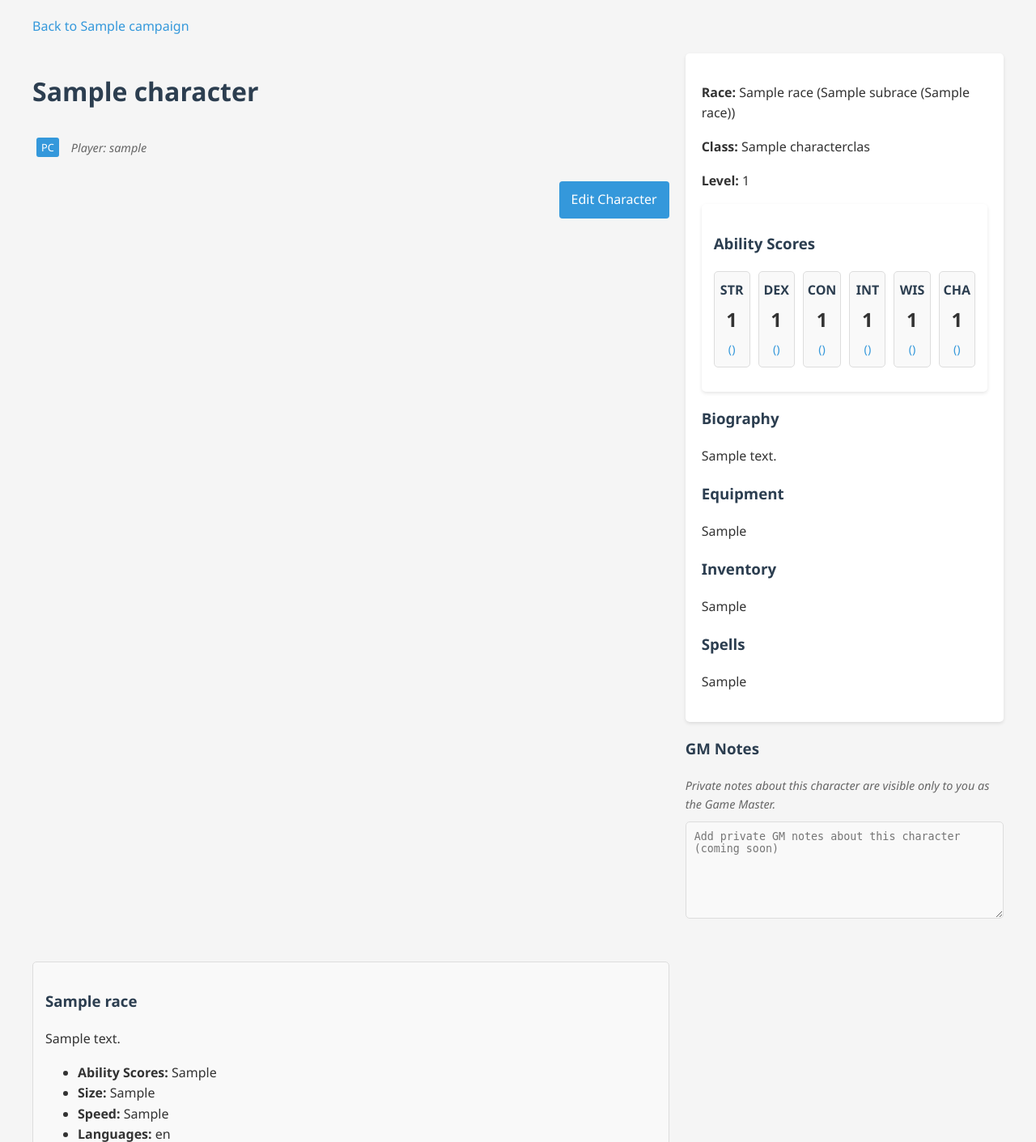
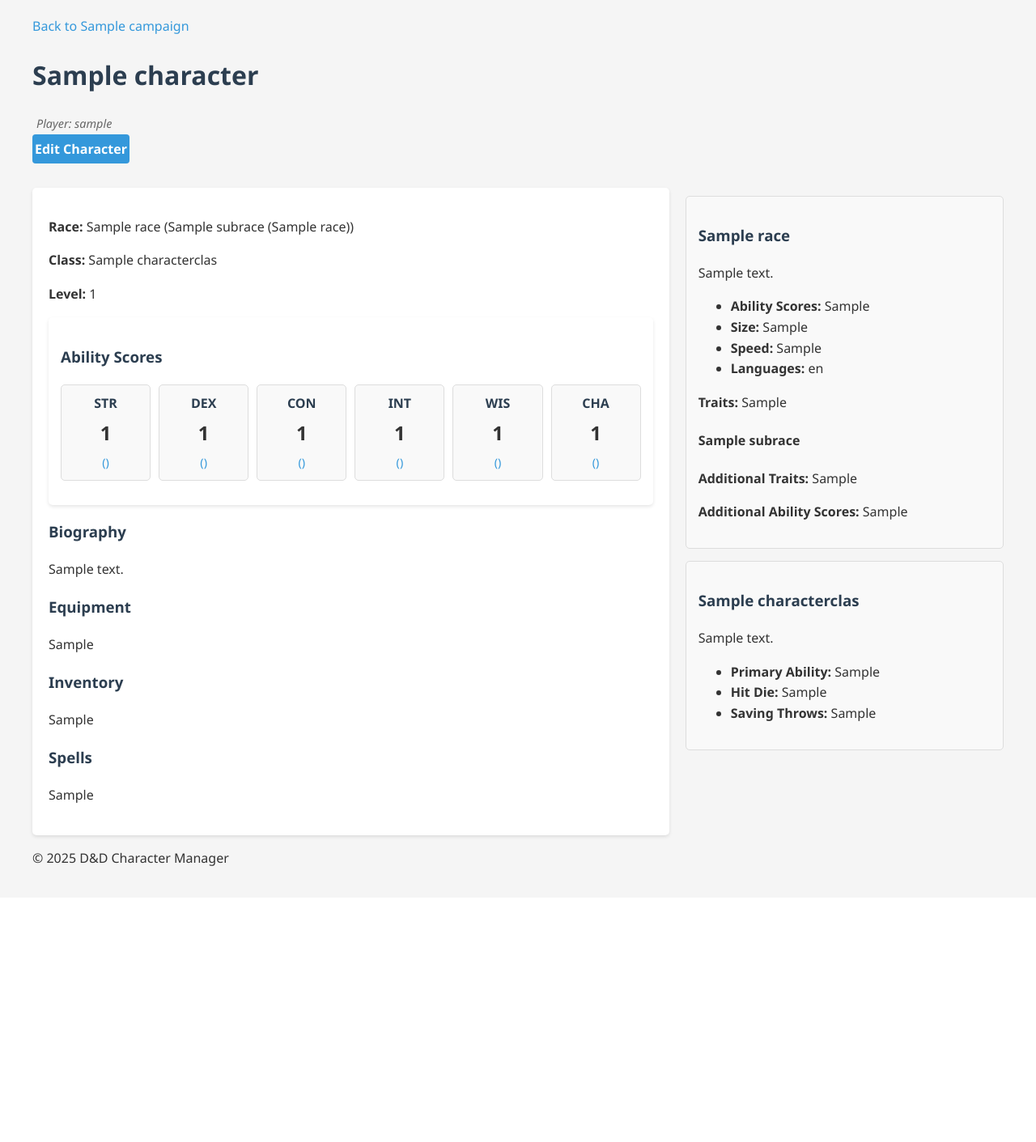
Before and after one commit to Spurgelwurg/DnD_Django, a Django app: page /game/campaign/campaigns/1/characters/1/stats/ in a window 1280 px wide. Shown: the part 217-1628 px from the top of the page at 81% size. After the commit the page ends 1287 px from the top, so only its background shows below. Run offline with Django 5.2, Linux system fonts and the light colour scheme; a user stored in the database is signed in; tables that the repository leaves empty hold one stand-in row (values such as "Sample post").

Commit message:
made chnages to the chracter stats changes from insdie the campaign

```diff
--- a/game/templates/game/campaign_management/view_character_stats.html
+++ b/game/templates/game/campaign_management/view_character_stats.html
@@ -3,28 +3,20 @@
 {% block content %}
     <div class="campaign-breadcrumb">
         <a href="{% url 'game:campaign_management:campaign_detail' campaign.id %}">Back to {{ campaign.name }}</a>
+
+    </div>
+
+
+    <div style="margin-bottom: 30px;">
+        <h1>{{ character.name }}</h1>
+        <span class="player-name">Player: {{ character.user.username }}</span>
+        {% if is_game_master or request.user == character.user %}
+            <br/>
+            <a href="{% url 'game:character_management:character_edit' character.id %}" class="edit-button" style="color: white;">Edit Character</a>
+        {% endif %}
     </div>
 
     <div class="character-page-layout">
-        <!-- Character header with campaign context -->
-        <div class="character-header">
-            <h1>{{ character.name }}</h1>
-            <div class="character-role-tag">
-                {% if campaign_character.is_player_character %}
-                    <span class="pc-badge">PC</span>
-                {% else %}
-                    <span class="npc-badge">NPC</span>
-                {% endif %}
-                <span class="player-name">Player: {{ character.user.username }}</span>
-            </div>
-
-            {% if is_game_master or request.user == character.user %}
-            <div class="character-actions">
-                <a href="{% url 'game:character_management:character_edit' character.id %}" class="button">Edit Character</a>
-            </div>
-            {% endif %}
-        </div>
-
         <!-- Left column - Character details -->
         <div class="character-main-info">
             <div class="character-details">
@@ -100,7 +92,7 @@
                 {% endif %}
             </div>
 
-            <div class="gm-notes-section">
+           {% comment %}  <div class="gm-notes-section">
                 {% if is_game_master %}
                     <h3>GM Notes</h3>
                     <p class="gm-note-hint">Private notes about this character are visible only to you as the Game Master.</p>
@@ -108,7 +100,7 @@
                         <textarea placeholder="Add private GM notes about this character (coming soon)" disabled></textarea>
                     </div>
                 {% endif %}
-            </div>
+            </div> {% endcomment %}
         </div>
 
         <!-- Right column - Race and Class details -->
@@ -160,6 +152,30 @@
         .campaign-breadcrumb a {
             color: #3498db;
             text-decoration: none;
+        }
+
+        .top-left-action {
+            position: absolute;
+            top: 20px;
+            left: 20px;
+        }
+
+        .edit-button {
+            display: inline-block;
+            width: 120px;
+            height: 36px;
+            line-height: 36px;
+            text-align: center;
+            background-color: #3498db;
+            color: white;
+            text-decoration: none;
+            border-radius: 4px;
+            font-weight: bold;
+            transition: background-color 0.3s;
+        }
+
+        .edit-button:hover {
+            background-color: #2980b9;
         }
 
         .character-header {
```
Also changed, not shown: game/templates/game/campaign_management/campaign_detail.html (+1 -6 lines).
